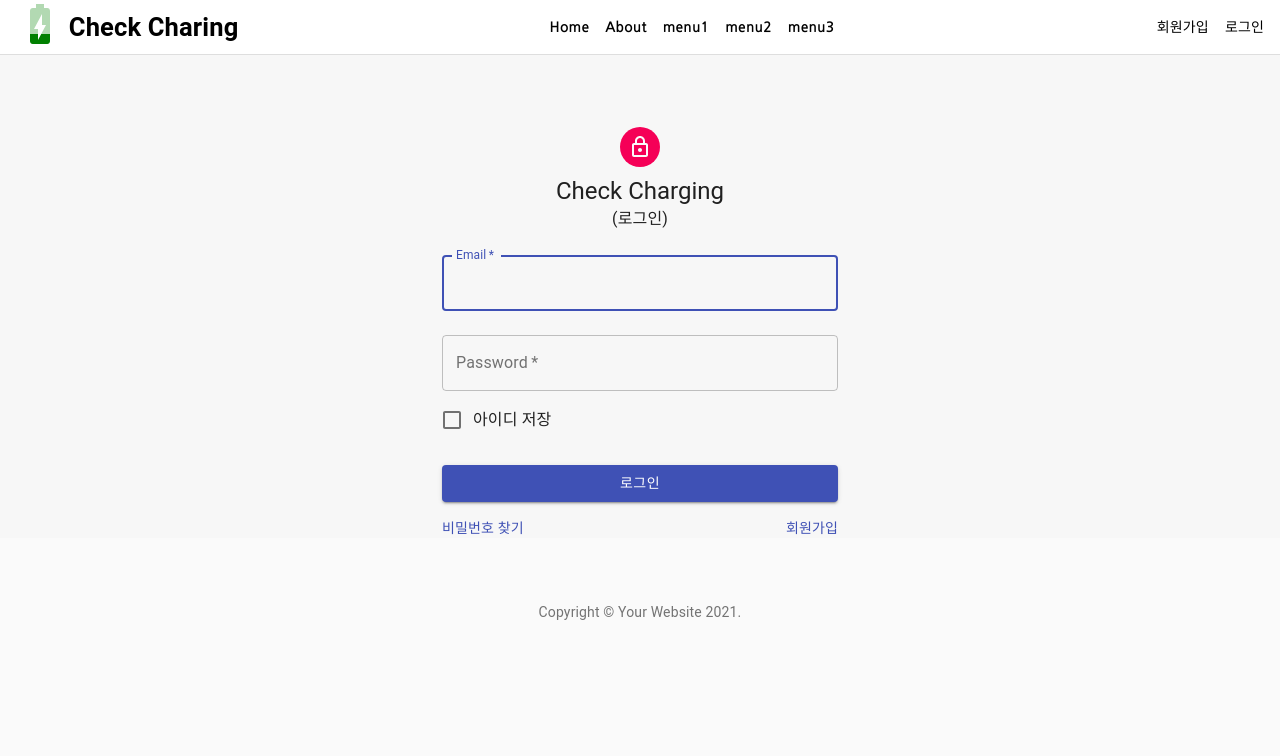
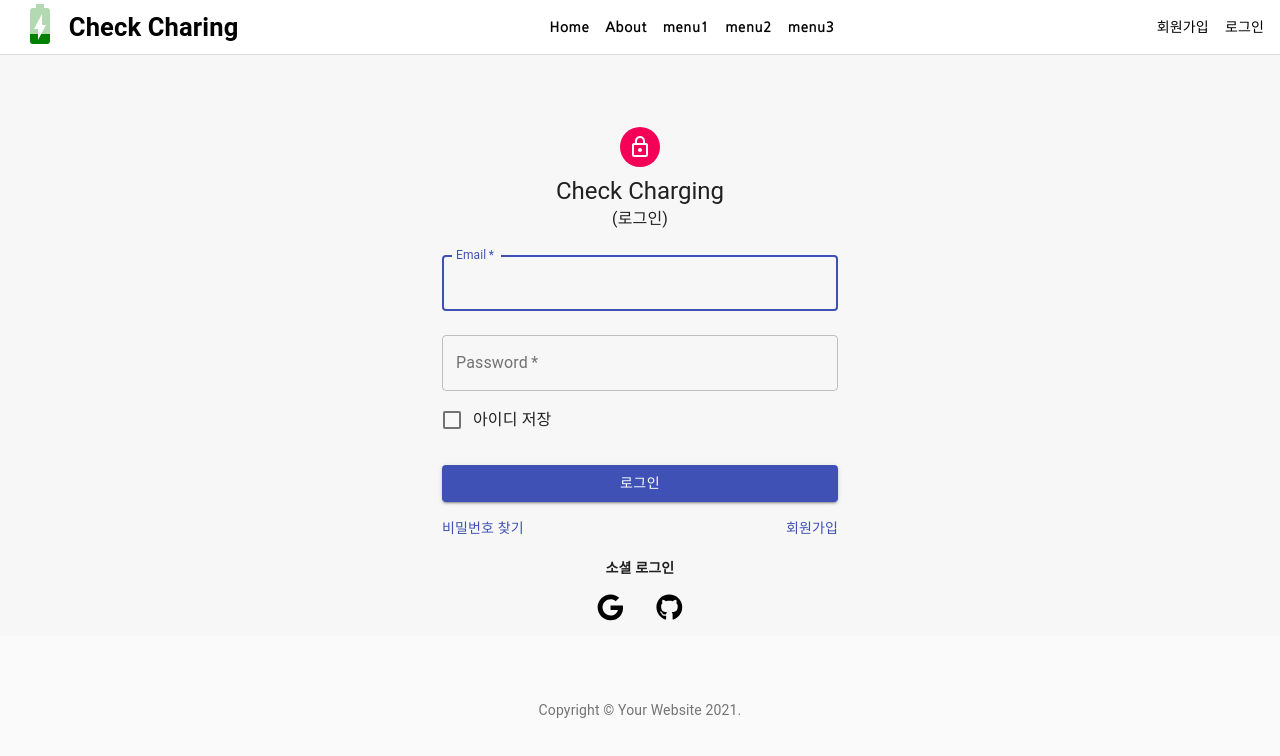
Before and after one commit to seungwonleee/firebase-auth, a React (Create React App) app: page /login in a window 1280 px wide. Shown: the top 756 px of the page. Built offline with nearby package versions, Linux system fonts and the light colour scheme; no server answers.

Commit message:
social 로그인(구글, 깃허브) 추가

```diff
--- a/package.json
+++ b/package.json
@@ -3,6 +3,11 @@
   "version": "0.1.0",
   "private": true,
   "dependencies": {
+    "@fortawesome/fontawesome-svg-core": "^1.2.35",
+    "@fortawesome/free-brands-svg-icons": "^5.15.3",
+    "@fortawesome/free-regular-svg-icons": "^5.15.3",
+    "@fortawesome/free-solid-svg-icons": "^5.15.3",
+    "@fortawesome/react-fontawesome": "^0.1.14",
     "@material-ui/core": "^4.11.3",
     "@material-ui/icons": "^4.11.2",
     "@reduxjs/toolkit": "^1.5.0",
--- a/src/components/LoginPage/LoginPage.js
+++ b/src/components/LoginPage/LoginPage.js
@@ -1,7 +1,8 @@
 import React, { useState } from "react";
-import { authService } from "../../fire_module/fireMain";
+import { authService, firebaseInstance } from "../../fire_module/fireMain";
 import { useSelector } from "react-redux";
 import { useHistory, Link } from "react-router-dom";
+import styled from "styled-components";
 //Material UI 로그인 Form 관련 Imports
 import Avatar from "@material-ui/core/Avatar";
 import Button from "@material-ui/core/Button";
@@ -14,6 +15,25 @@ import LockOutlinedIcon from "@material-ui/icons/LockOutlined";
 import Typography from "@material-ui/core/Typography";
 import { makeStyles } from "@material-ui/core/styles";
 import Container from "@material-ui/core/Container";
+//Font Awesome 관련 Imports
+import { FontAwesomeIcon } from "@fortawesome/react-fontawesome";
+import { faGoogle, faGithub } from "@fortawesome/free-brands-svg-icons";
+
+const SocialLogin = styled.div`
+  display: flex;
+`;
+
+const GoogleLogin = styled.button`
+  padding: 1rem;
+  border: none;
+  background: #f7f7f7;
+`;
+
+const GithubLogin = styled.button`
+  padding: 1rem;
+  border: none;
+  background: #f7f7f7;
+`;
 
 // Materaul UI 로그인 Form Design
 const useStyles = makeStyles((theme) => ({
@@ -102,6 +122,30 @@ const LoginPage = () => {
       });
   };
 
+  //Social 로그인 (Google, Github)
+  const onSocialClick = async (event) => {
+    // console.log(event.currentTarget.name);
+    // const {
+    //   currentTarget: { name },
+    // } = event;
+
+    const { name } = event.currentTarget;
+
+    let provider;
+
+    switch (name) {
+      case "google":
+        provider = new firebaseInstance.auth.GoogleAuthProvider();
+        break;
+      case "github":
+        provider = new firebaseInstance.auth.GithubAuthProvider();
+        break;
+    }
+
+    const data = await authService.signInWithPopup(provider);
+    console.log(data);
+  };
+
   return (
     <>
       <Container component="main" maxWidth="xs">
@@ -148,6 +192,7 @@ const LoginPage = () => {
               control={<Checkbox value="remember" color="primary" />}
               label="아이디 저장"
             />
+
             <Button
               type="submit"
               fullWidth
@@ -167,6 +212,16 @@ const LoginPage = () => {
               <Link to="/register">회원가입</Link>
             </Grid>
           </Grid>
+          <br />
+          <h4>소셜 로그인</h4>
+          <SocialLogin>
+            <GoogleLogin name="google" onClick={onSocialClick}>
+              <FontAwesomeIcon icon={faGoogle} size="2x" />
+            </GoogleLogin>
+            <GithubLogin name="github" onClick={onSocialClick}>
+              <FontAwesomeIcon icon={faGithub} size="2x" />
+            </GithubLogin>
+          </SocialLogin>
         </div>
       </Container>
     </>
--- a/src/fire_module/fireMain.js
+++ b/src/fire_module/fireMain.js
@@ -14,4 +14,7 @@ const firebaseConfig = fireSDK;
 // Initialize Firebase
 firebase.initializeApp(firebaseConfig);
 
+// Social 로그인
+export const firebaseInstance = firebase;
+
 export const authService = firebase.auth();
```
Also changed, not shown: 2 other files (tests, documents, lock files or other folders).
